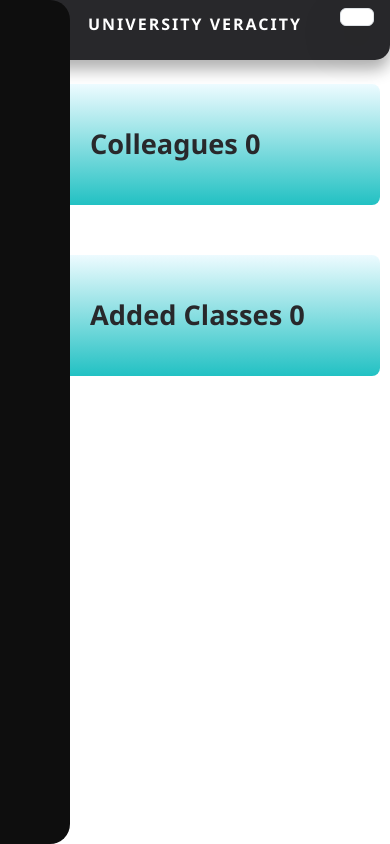
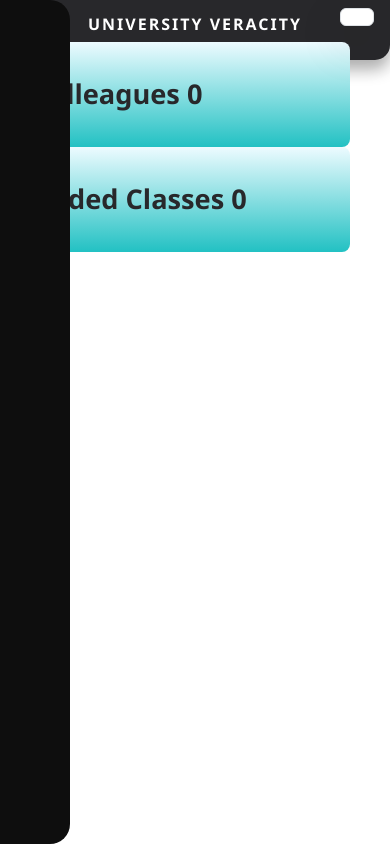
Before and after one commit to Verkiel-cmd/student-management-frontend, a React (Vite) app: page /Dashboard in a window 390 px wide. Built offline with nearby package versions, Linux system fonts and the light colour scheme; no server answers; sample sign-in values are in the browser's storage; some icons are missing.

Commit message:
Updated XYZ feature / bugfix / etc

```diff
--- a/src/Webstyles/main_side.css
+++ b/src/Webstyles/main_side.css
@@ -450,9 +450,9 @@ a.sidebar-link:hover {
     background: rgb(34, 193, 195);
     background: linear-gradient(0deg, rgba(34, 193, 195, 1) 0%, rgba(237, 251, 255, 1) 100%);
     border-radius: 8px;
-    padding: 2.5rem;
-    max-width: 330px;
-    margin: 50px 50px;
+    padding: 2rem;
+    width: 100%;
+    max-width: 350px;
     display: inline-block;
 }
 
@@ -521,9 +521,9 @@ a.sidebar-link:hover {
 
     /* Adjust statistics container */
     .total_statistics {
-        max-width: auto;
-        width: 90%;
-        margin: 50px 50px;
+        padding: 2rem;
+        width: 100%;
+        max-width: 350px;
         display: flex;
         flex-direction: column;
     }
```
